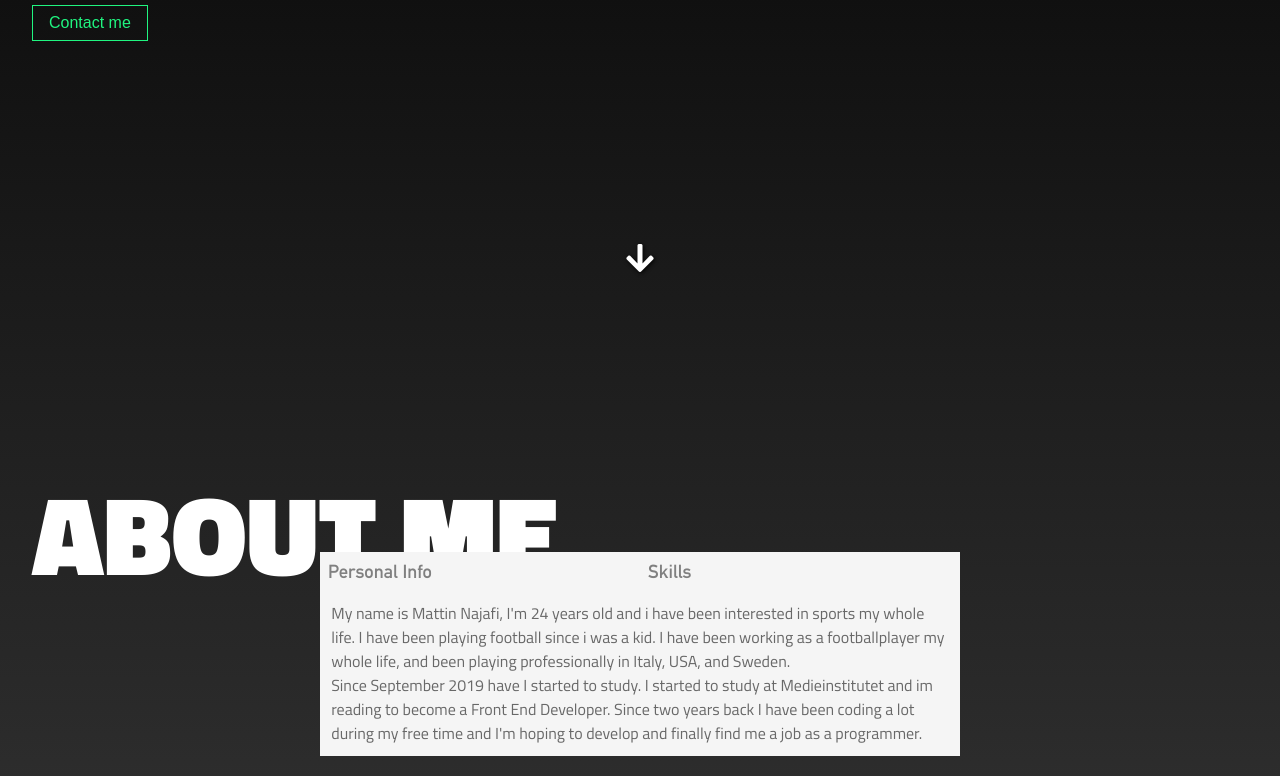
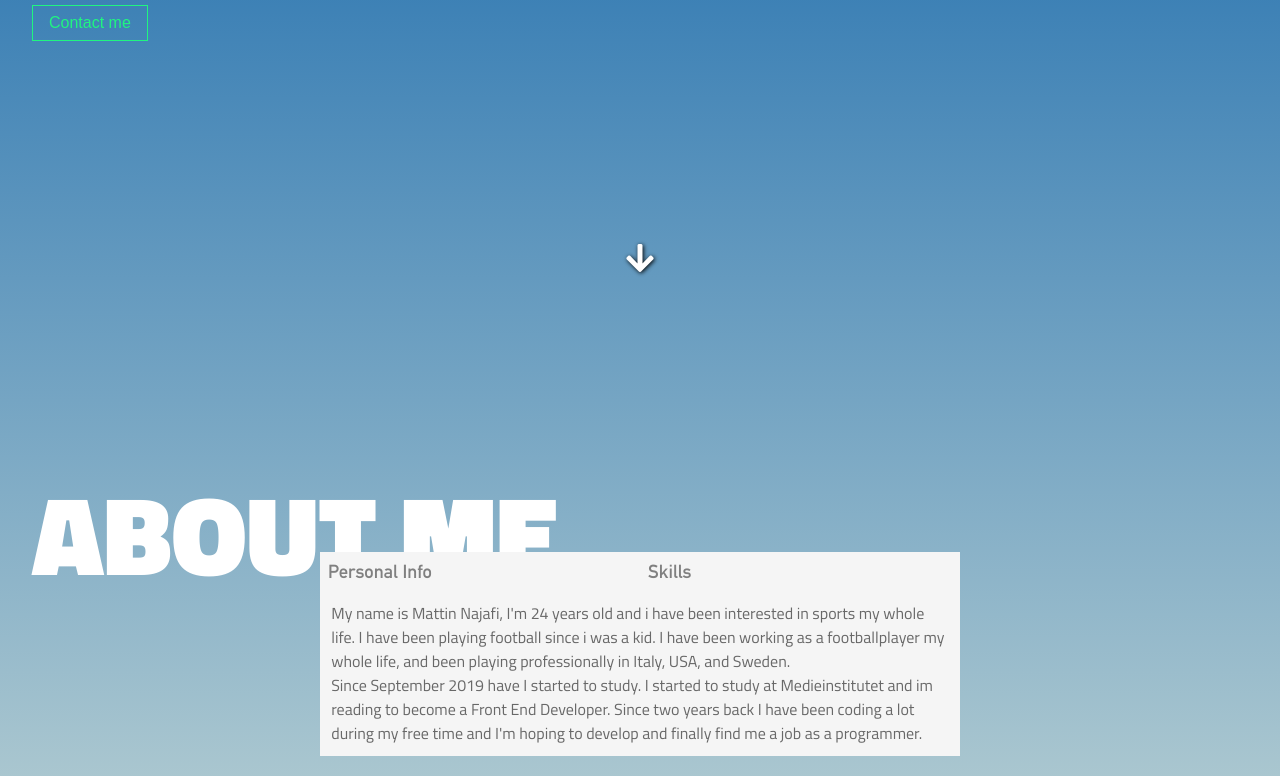
Before and after one commit to MattinNajafi/CV, a plain HTML site: page index.html in a window 1280 px wide. Shown: the part 440-1216 px from the top of the page. Drawn offline with Linux system fonts and the light colour scheme.

Commit message:
Komplettering

```diff
--- a/scripts/script.js
+++ b/scripts/script.js
@@ -40,7 +40,6 @@ document.querySelector(".hamburger").addEventListener("click", hamburgerMenu)
  * Setting my background depending on which time it is
  */
 function setBackground() {
-    hour = 0
     if (hour <= 10 && hour >= 5) {
         document.body.style.background = "linear-gradient(to bottom,#FF5F6D,#FFC371)"
     }
--- a/stylesheets/style.css
+++ b/stylesheets/style.css
@@ -123,7 +123,7 @@
     text-shadow: 1px 1px 4px black;
 }
 
-/* Mousecircles */
+/*Mousecircles */
 
 /* #circles {
     height: 15px;
```
Also changed, not shown: 1 other file.
